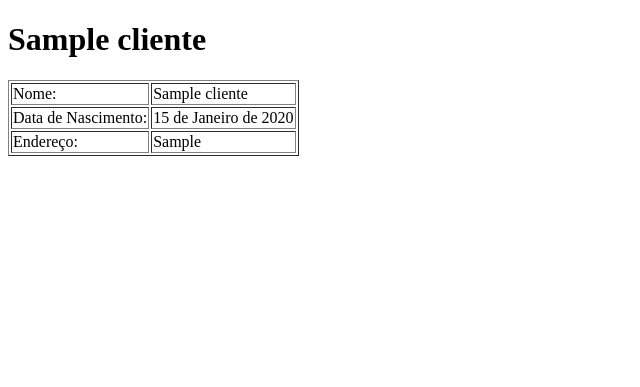
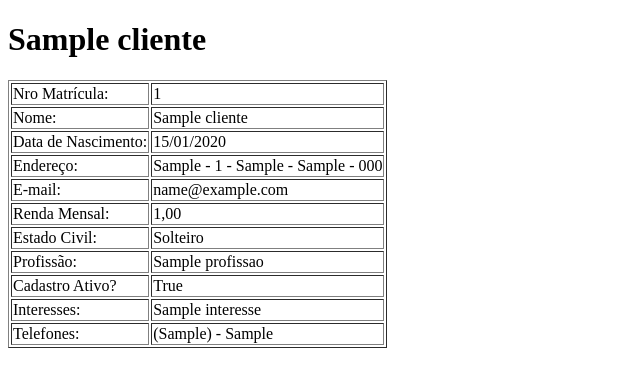
Before and after one commit to wellverissimo/Cadastros, a Django app: page /cliente/1 in a window 1280 px wide. Shown: the top 387 px of the page, without its empty margins (0-640 px from the left). Run offline with Django 4.2, Linux system fonts and the light colour scheme; tables that the repository leaves empty hold one stand-in row (values such as "Sample post").

Commit message:
adicionado aula15/05

```diff
--- a/CadastroClientes/templates/clientes_detalhes.html
+++ b/CadastroClientes/templates/clientes_detalhes.html
@@ -1,7 +1,7 @@
 <!DOCTYPE html>
 <html lang="pt-br">
 <head>
-    <meta charset="UTF-8">
+    <meta charset="UTF-3">
     <meta http-equiv="X-UA-Compatible" content="IE=edge">
     <meta name="viewport" content="width=device-width, initial-scale=1.0">
     <title>{{ cliente.nome }}</title>
@@ -12,18 +12,55 @@
 
     <table border="1">
         <tr>
+            <td>Nro Matrícula:</td>
+            <td> {{cliente.matricula}}</td>
+        </tr>
+        <tr>
             <td> Nome:</td>
             <td>{{ cliente.nome }}</td>
         </tr>
         <tr>
             <td>Data de Nascimento:</td>
-            <td>{{ cliente.data_nascimento }}</td>
+            <td>{{ cliente.data_nascimento|date:"d/m/Y" }}</td>
         </tr>
         <tr>
+        <!-- cada tr é uma linha e cada td é uma coluna -->
             <td>Endereço:</td>
-            <td>{{ cliente.endereco}}</td>
+            <td>{{ cliente.endereco}} - {{cliente.nro}} - {{cliente.bairro}} - {{cliente.cidade}} - {{cliente.cep}}</td>
         </tr>
+        <tr>
+            <td>E-mail:</td>
+            <td>{{ cliente.email }}</td>
+        </tr>
+        <tr>
+            <td>Renda Mensal:</td>
+            <td>{{ cliente.renda_mensal }}</td>
+        </tr>
+        <tr>
+            <td>Estado Civil:</td>
+            <td>{{ cliente.get_estado_civil_display }}</td>
+        </tr>
+        <tr>
+            <td>Profissão:</td>
+            <td>{{ cliente.profissao}}</td>
+        </tr>
+        <tr>
+            <td>Cadastro Ativo?</td>
+            <td>{{ cliente.ativo}}</td>
+        </tr>
+        <tr>
+            <td>Interesses:</td>
+            <td>{{ cliente.interesses.all|join:","}}</td>
+        </tr>
+        <tr>
+            <td>Telefones:</td>
+            <td>
+                {% for tel in Telefones %}
+                ({{tel.DDD}}) - {{tel.numero}} <br>      <!--  Esse BR é para quebra de linha. Se tiver mais de um ele vai pra outra linha -->
+                {% endfor %}
+            </td>
 
+        </tr>
     </table>
 
 </body>
--- a/CadastroClientes/views.py
+++ b/CadastroClientes/views.py
@@ -33,7 +33,9 @@ def listar_profissoes(request):
 
 def detalhar_cliente(request, id):
     cliente = Cliente.objects.get(id = id)
+    telefones = Telefone.objects.filter(cliente_id = id)
     context = {
-        "cliente": cliente
+        "cliente": cliente,
+        "Telefones" : telefones
     }
     return render(request, "clientes_detalhes.html",context)
```
Also changed, not shown: CadastroClientes/static/css/estilos.css (added, +17 -0 lines), CadastroClientes/templates/index.html (+6 -1 lines), CadastroClientes/static/img/Logo_senac.jpg (added).
